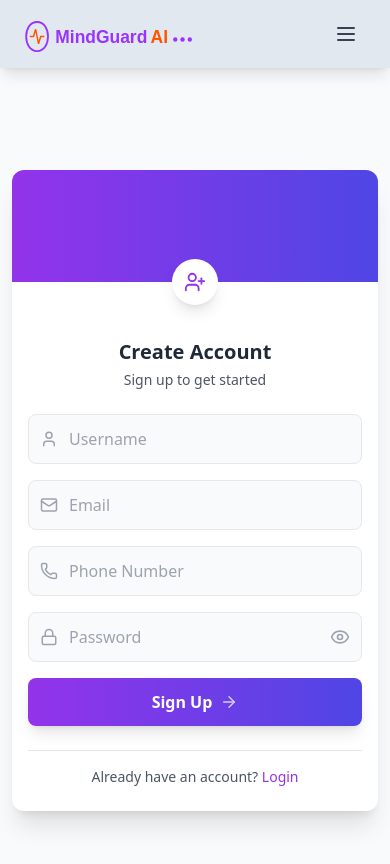
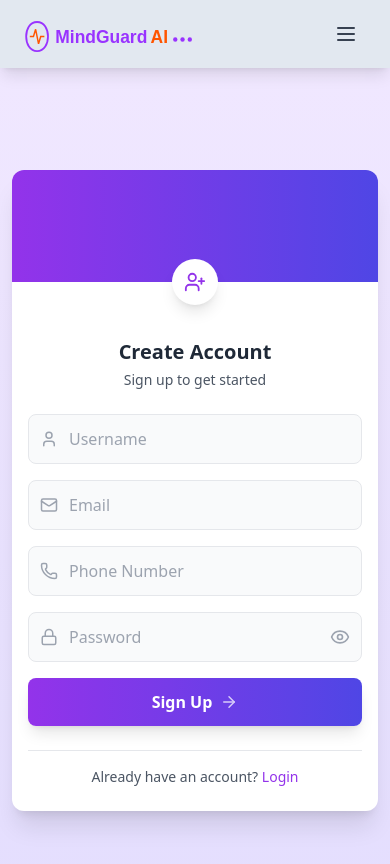
Before and after one commit to Mayurdhamgunde/menta, a React (Vite) app: page /signup in a window 390 px wide. Shown: the top 864 px of the page. Built offline with nearby package versions, Linux system fonts and the light colour scheme.

Commit message:
mobile view updated

```diff
--- a/src/components/Signup.jsx
+++ b/src/components/Signup.jsx
@@ -981,7 +981,7 @@
     };
 
     return (
-        <div className="flex items-center justify-center min-h-screen p-3 bg-gray-50">
+        <div className="flex items-center justify-center min-h-screen p-3">
             <div className="w-full max-w-md overflow-hidden bg-white rounded-xl shadow-xl transition-all duration-300 hover:shadow-2xl">
                 {/* Header with gradient background */}
                 <div className="relative h-28 sm:h-40 bg-gradient-to-r from-purple-600 to-indigo-600">
```
